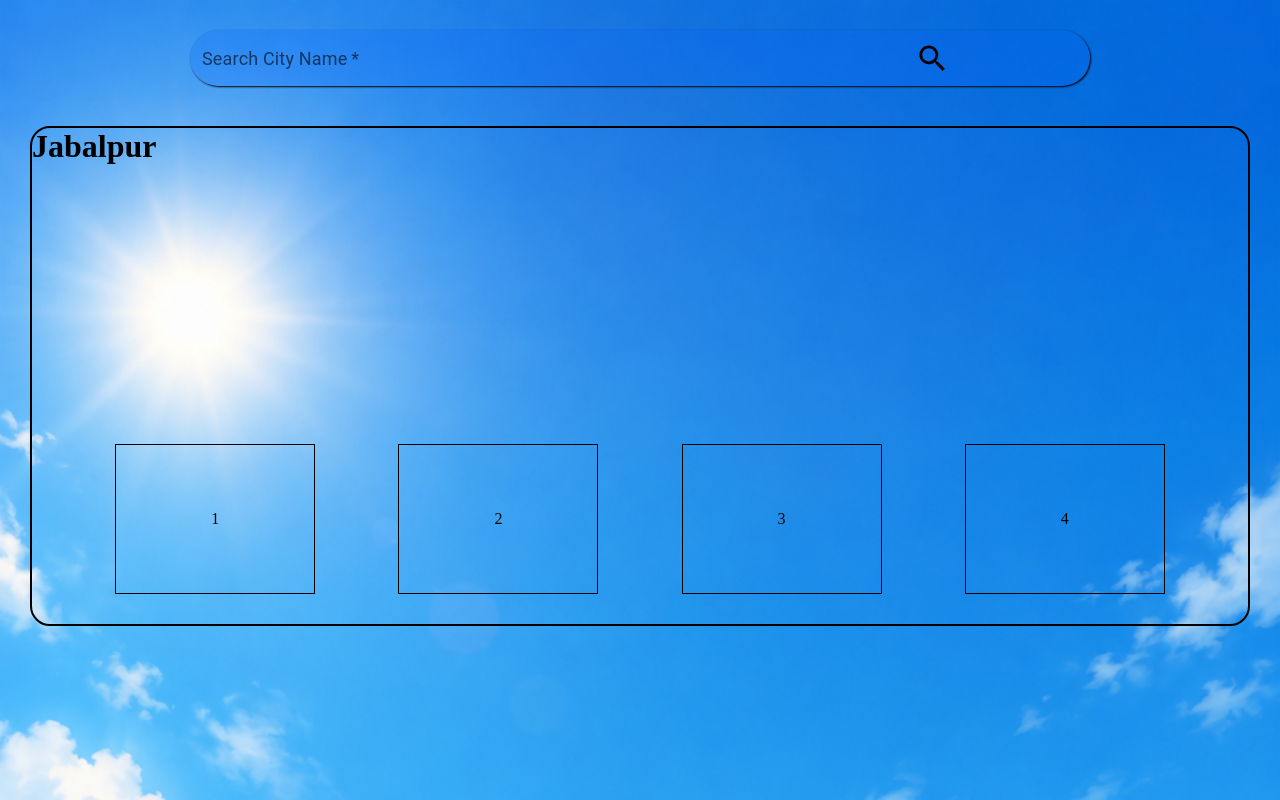
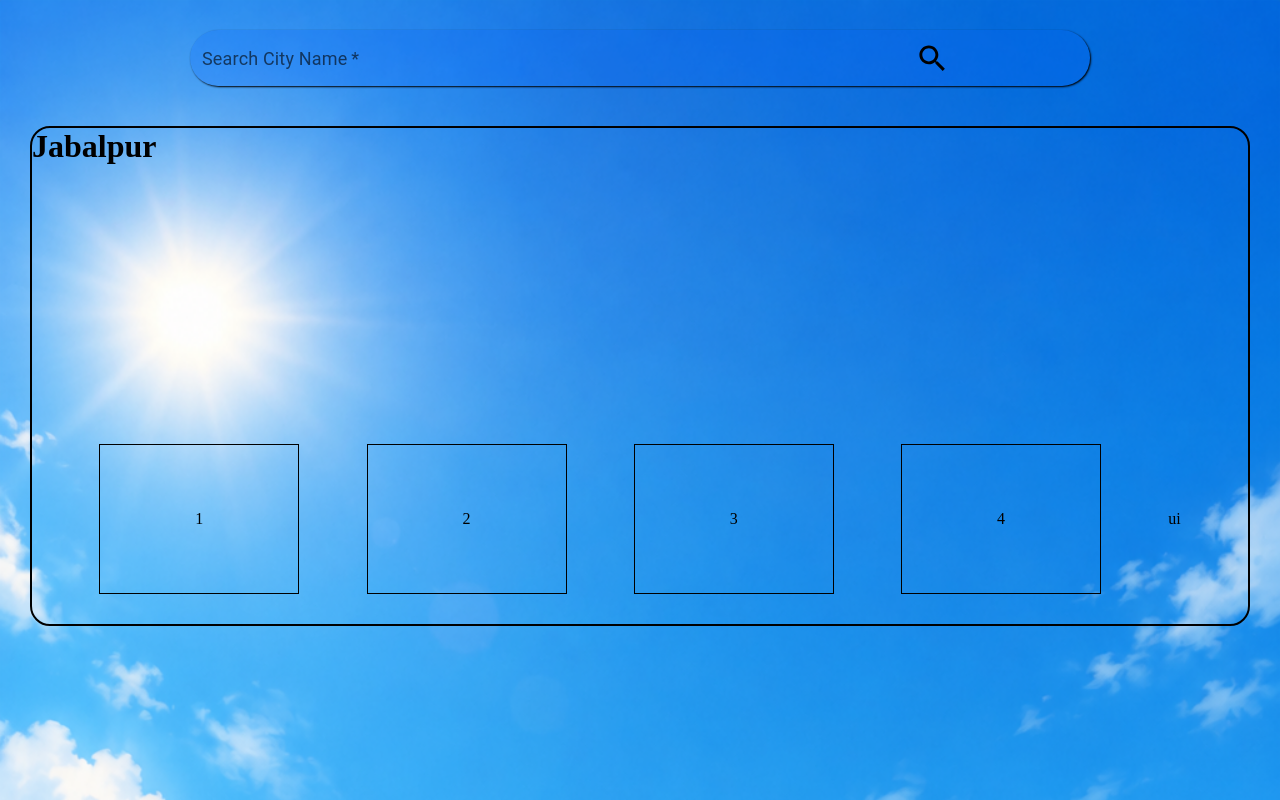
Before and after one commit to surbhisaini123/React, a React (Vite) app in the folder Mini-Project/: page / in a window 1280 px wide. Built offline with nearby package versions, Linux system fonts and the light colour scheme.

Commit message:
Weather App

```diff
--- a/Mini-Project/src/Information.jsx
+++ b/Mini-Project/src/Information.jsx
@@ -19,7 +19,7 @@ const Information = () => {
           <div>2</div>
           <div>3</div>
           <div>4</div>
-
+ ui
         </div>
 
 
```
